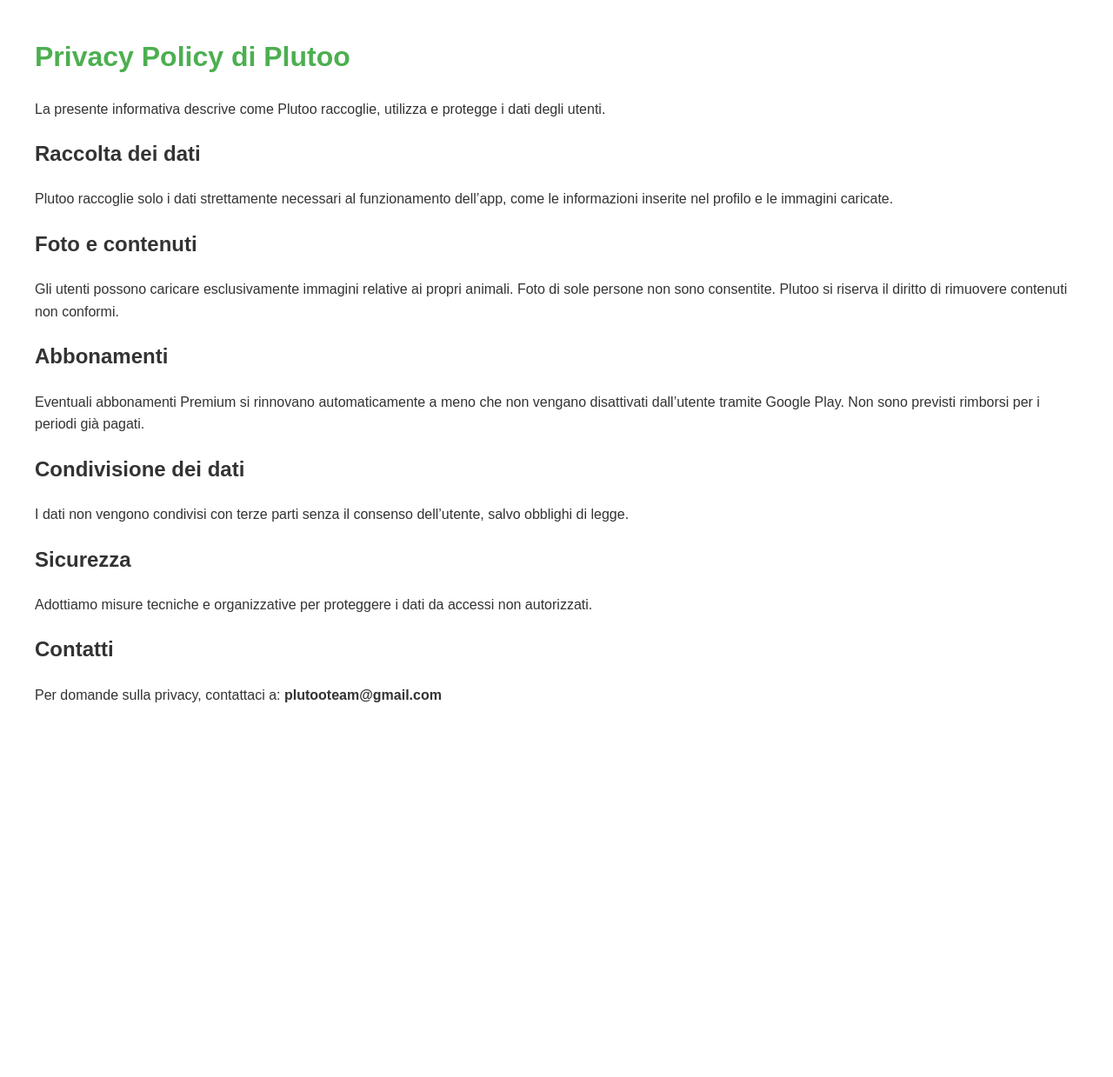
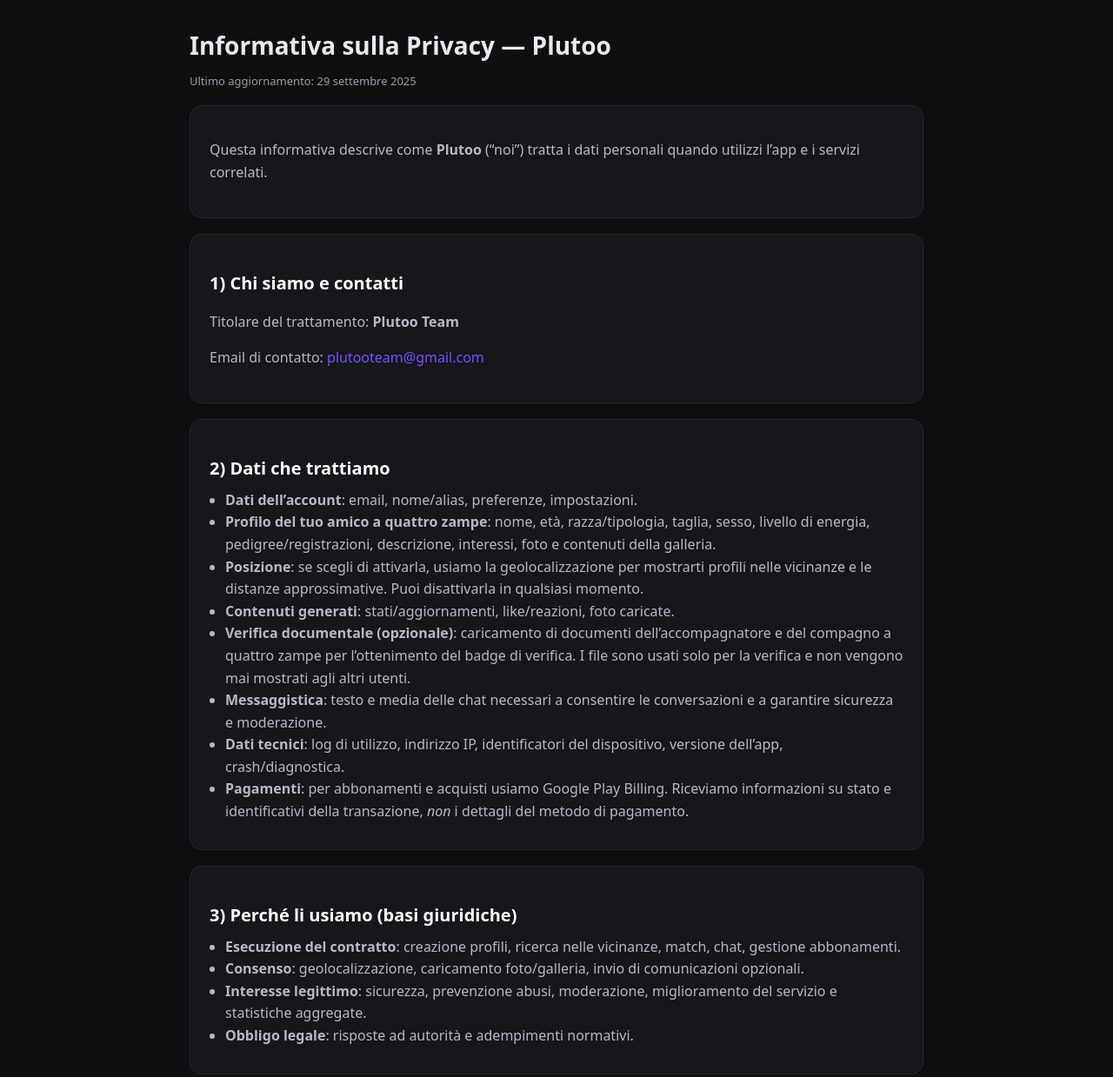
Before and after one commit to mobricifilippo-del/Plutoo-privacy-policy, a plain HTML site: page Privacy.html in a window 1280 px wide. Shown: the top 1239 px of the page at 87% size. Before the commit the page ends 852 px from the top, so only its background shows below. Drawn offline with Linux system fonts and the light colour scheme.

Commit message:
Update Privacy.html

```diff
--- a/Privacy.html
+++ b/Privacy.html
@@ -1,38 +1,119 @@
-<!DOCTYPE html>
+<!doctype html>
 <html lang="it">
 <head>
-  <meta charset="UTF-8">
-  <title>Privacy Policy - Plutoo</title>
+  <meta charset="utf-8">
+  <meta name="viewport" content="width=device-width,initial-scale=1">
+  <title>Informativa sulla Privacy — Plutoo</title>
   <style>
-    body {
-      font-family: Arial, sans-serif;
-      margin: 40px;
-      line-height: 1.6;
-      color: #333;
-    }
-    h1 { color: #4CAF50; }
+    :root{--bg:#0f0f12;--card:#16161b;--text:#e9e9ee;--muted:#b8b9c4;--accent:#7c4dff}
+    *{box-sizing:border-box} body{margin:0;background:var(--bg);color:var(--text);font:16px/1.6 system-ui,-apple-system,Segoe UI,Roboto,Ubuntu,"Helvetica Neue",Arial}
+    main{max-width:880px;margin:0 auto;padding:28px 18px}
+    .card{background:var(--card);border:1px solid #262632;border-radius:14px;padding:22px;margin:18px 0}
+    h1{font-size:28px;line-height:1.2;margin:8px 0 6px}
+    h2{font-size:20px;margin:18px 0 8px;color:#fff}
+    h3{font-size:17px;margin:14px 0 6px}
+    p,li{color:var(--muted)}
+    code, .pill{background:#1f1f26;border:1px solid #2b2b36;border-radius:8px;padding:2px 8px}
+    .small{font-size:13px;color:#9a9cad}
+    a{color:var(--accent);text-decoration:none} a:hover{text-decoration:underline}
+    ul{padding-left:18px;margin:8px 0}
   </style>
 </head>
 <body>
-  <h1>Privacy Policy di Plutoo</h1>
-  <p>La presente informativa descrive come Plutoo raccoglie, utilizza e protegge i dati degli utenti.</p>
+  <main>
+    <h1>Informativa sulla Privacy — Plutoo</h1>
+    <p class="small">Ultimo aggiornamento: 29 settembre 2025</p>
 
-  <h2>Raccolta dei dati</h2>
-  <p>Plutoo raccoglie solo i dati strettamente necessari al funzionamento dell’app, come le informazioni inserite nel profilo e le immagini caricate.</p>
+    <div class="card">
+      <p>Questa informativa descrive come <strong>Plutoo</strong> (“noi”) tratta i dati personali quando utilizzi l’app e i servizi correlati.</p>
+    </div>
 
-  <h2>Foto e contenuti</h2>
-  <p>Gli utenti possono caricare esclusivamente immagini relative ai propri animali. Foto di sole persone non sono consentite. Plutoo si riserva il diritto di rimuovere contenuti non conformi.</p>
+    <div class="card">
+      <h2>1) Chi siamo e contatti</h2>
+      <p>Titolare del trattamento: <strong>Plutoo Team</strong></p>
+      <p>Email di contatto: <a href="mailto:plutooteam@gmail.com">plutooteam@gmail.com</a></p>
+    </div>
 
-  <h2>Abbonamenti</h2>
-  <p>Eventuali abbonamenti Premium si rinnovano automaticamente a meno che non vengano disattivati dall’utente tramite Google Play. Non sono previsti rimborsi per i periodi già pagati.</p>
+    <div class="card">
+      <h2>2) Dati che trattiamo</h2>
+      <ul>
+        <li><strong>Dati dell’account</strong>: email, nome/alias, preferenze, impostazioni.</li>
+        <li><strong>Profilo del tuo amico a quattro zampe</strong>: nome, età, razza/tipologia, taglia, sesso, livello di energia, pedigree/registrazioni, descrizione, interessi, foto e contenuti della galleria.</li>
+        <li><strong>Posizione</strong>: se scegli di attivarla, usiamo la geolocalizzazione per mostrarti profili nelle vicinanze e le distanze approssimative. Puoi disattivarla in qualsiasi momento.</li>
+        <li><strong>Contenuti generati</strong>: stati/aggiornamenti, like/reazioni, foto caricate.</li>
+        <li><strong>Verifica documentale (opzionale)</strong>: caricamento di documenti dell’accompagnatore e del compagno a quattro zampe per l’ottenimento del badge di verifica. I file sono usati solo per la verifica e non vengono mai mostrati agli altri utenti.</li>
+        <li><strong>Messaggistica</strong>: testo e media delle chat necessari a consentire le conversazioni e a garantire sicurezza e moderazione.</li>
+        <li><strong>Dati tecnici</strong>: log di utilizzo, indirizzo IP, identificatori del dispositivo, versione dell’app, crash/diagnostica.</li>
+        <li><strong>Pagamenti</strong>: per abbonamenti e acquisti usiamo Google Play Billing. Riceviamo informazioni su stato e identificativi della transazione, <em>non</em> i dettagli del metodo di pagamento.</li>
+      </ul>
+    </div>
 
-  <h2>Condivisione dei dati</h2>
-  <p>I dati non vengono condivisi con terze parti senza il consenso dell’utente, salvo obblighi di legge.</p>
+    <div class="card">
+      <h2>3) Perché li usiamo (basi giuridiche)</h2>
+      <ul>
+        <li><strong>Esecuzione del contratto</strong>: creazione profili, ricerca nelle vicinanze, match, chat, gestione abbonamenti.</li>
+        <li><strong>Consenso</strong>: geolocalizzazione, caricamento foto/galleria, invio di comunicazioni opzionali.</li>
+        <li><strong>Interesse legittimo</strong>: sicurezza, prevenzione abusi, moderazione, miglioramento del servizio e statistiche aggregate.</li>
+        <li><strong>Obbligo legale</strong>: risposte ad autorità e adempimenti normativi.</li>
+      </ul>
+    </div>
 
-  <h2>Sicurezza</h2>
-  <p>Adottiamo misure tecniche e organizzative per proteggere i dati da accessi non autorizzati.</p>
+    <div class="card">
+      <h2>4) Con chi condividiamo i dati</h2>
+      <ul>
+        <li>Fornitori che ci aiutano ad erogare il servizio (hosting, storage, analisi e crash reporting, strumenti di moderazione, invio email/push). Operano come responsabili del trattamento.</li>
+        <li>Google Play per la gestione dei pagamenti e degli abbonamenti.</li>
+        <li>Autorità competenti quando richiesto dalla legge.</li>
+      </ul>
+      <p>Non vendiamo i dati personali.</p>
+    </div>
 
-  <h2>Contatti</h2>
-  <p>Per domande sulla privacy, contattaci a: <strong>plutooteam@gmail.com</strong></p>
+    <div class="card">
+      <h2>5) Trasferimenti internazionali</h2>
+      <p>I dati possono essere trattati/archiviati al di fuori del tuo Paese. In tal caso adottiamo garanzie adeguate (es. <em>Standard Contractual Clauses</em>) quando richiesto dalla normativa applicabile.</p>
+    </div>
+
+    <div class="card">
+      <h2>6) Conservazione</h2>
+      <ul>
+        <li>Dati dell’account e profilo: finché l’account resta attivo e per un periodo limitato successivo alla chiusura per esigenze legali/sicurezza.</li>
+        <li>Posizione: usata per calcolare prossimità e non conservata più del necessario per la funzionalità.</li>
+        <li>Verifiche documentali (se effettuate): conservate solo per il tempo necessario a completare la verifica e a gestire la validità del badge, poi cancellate/sfocate in modo sicuro.</li>
+        <li>Chat e contenuti: finché non li elimini o chiudi l’account, salvo obblighi di conservazione.</li>
+      </ul>
+    </div>
+
+    <div class="card">
+      <h2>7) I tuoi diritti</h2>
+      <p>Puoi esercitare i diritti previsti dalla normativa (accesso, rettifica, cancellazione, limitazione, portabilità, opposizione, revoca del consenso) scrivendo a <a href="mailto:plutooteam@gmail.com">plutooteam@gmail.com</a>. Hai anche diritto di reclamo all’autorità competente.</p>
+    </div>
+
+    <div class="card">
+      <h2>8) Minori</h2>
+      <p>Il servizio è destinato ad accompagnatori maggiorenni. Non raccogliamo consapevolmente dati di minori di 13 anni (o età superiore prevista dalla tua legge locale). Se ritieni che un minore ci abbia fornito dati, contattaci per la rimozione.</p>
+    </div>
+
+    <div class="card">
+      <h2>9) Sicurezza</h2>
+      <p>Adottiamo misure tecniche e organizzative adeguate per proteggere i dati (es. cifratura in transito, controlli di accesso, monitoraggio e backup).</p>
+    </div>
+
+    <div class="card">
+      <h2>10) Abbonamenti e comunicazioni</h2>
+      <p>Gli abbonamenti sono gestiti tramite Google Play. Le informazioni di pagamento non passano dai nostri server. Potremmo inviarti comunicazioni di servizio (ad es. stato dell’abbonamento); puoi disattivare messaggi promozionali nelle impostazioni o tramite link di opt-out.</p>
+    </div>
+
+    <div class="card">
+      <h2>11) Eliminazione account</h2>
+      <p>Puoi richiedere la cancellazione dell’account dalle impostazioni dell’app (se disponibile) oppure scrivendoci a <a href="mailto:plutooteam@gmail.com">plutooteam@gmail.com</a>. La rimozione completa potrebbe richiedere un breve periodo per essere propagata ai backup.</p>
+    </div>
+
+    <div class="card">
+      <h2>12) Modifiche a questa informativa</h2>
+      <p>Potremmo aggiornare questa informativa. Pubblicheremo la versione aggiornata su questa pagina indicando la data di ultimo aggiornamento.</p>
+    </div>
+
+    <p class="small">© Plutoo Team</p>
+  </main>
 </body>
 </html>
```
